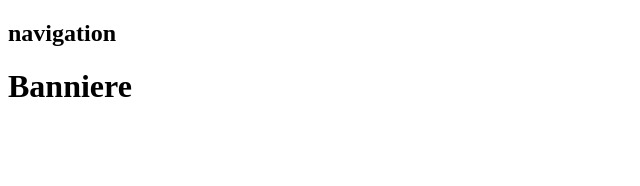
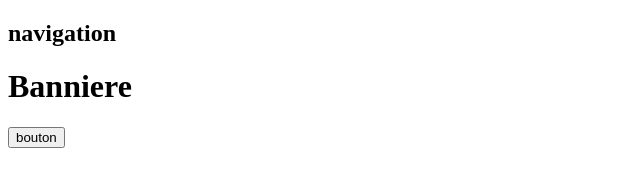
Before and after one commit to KarenPoulin/exercise-manage-git, a plain HTML site: page index.html in a window 1280 px wide. Shown: the whole page, without its empty margins (0-640 px from the left). Drawn offline with Linux system fonts and the light colour scheme.

Commit message:
boutons added

```diff
--- a/index.html
+++ b/index.html
@@ -15,5 +15,9 @@
             <h1>Banniere</h1>
         </div>
     </header>
+
+    <main>
+        <button>bouton</button>
+    </main>
 </body>
 </html>
```
